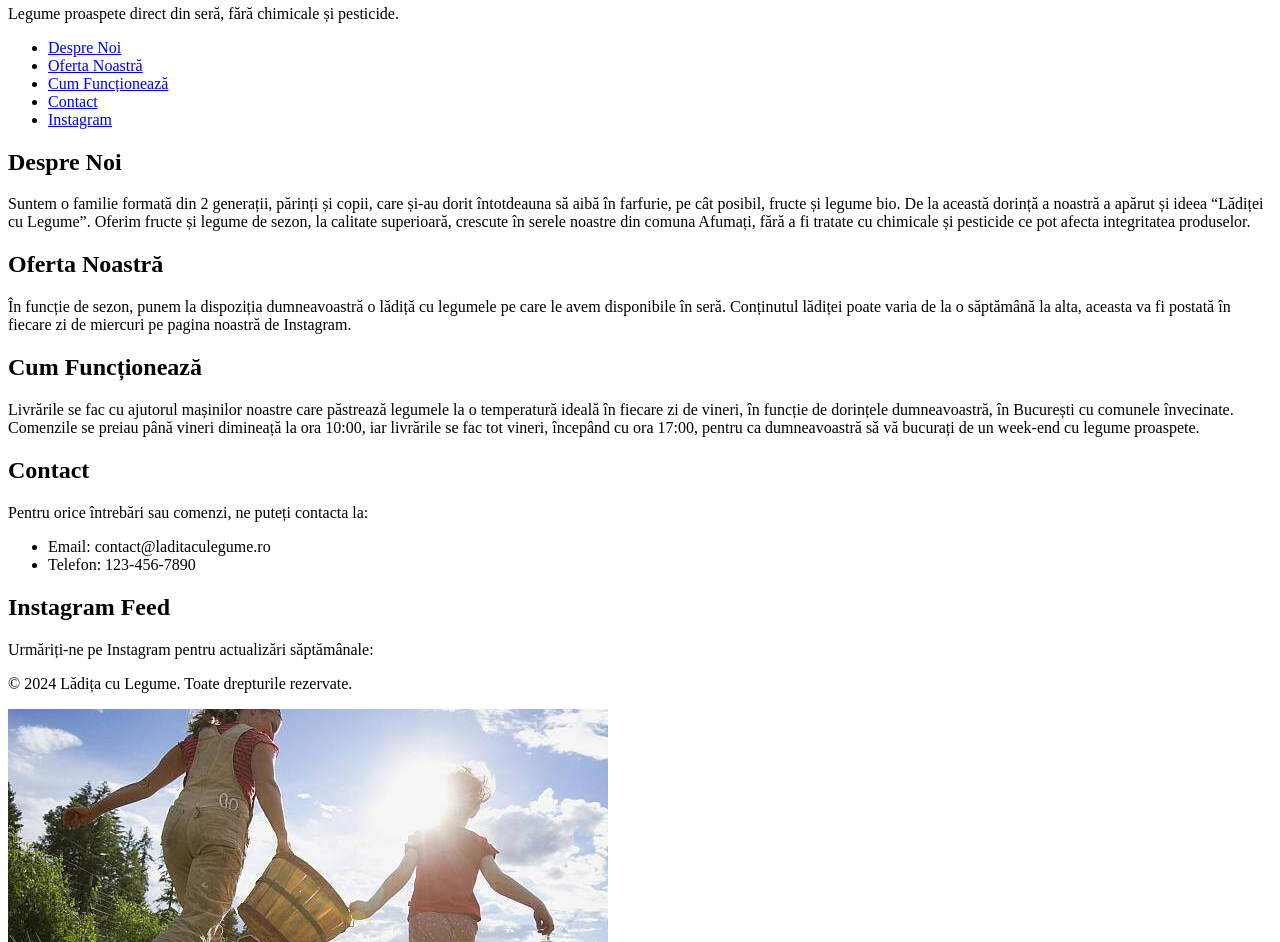
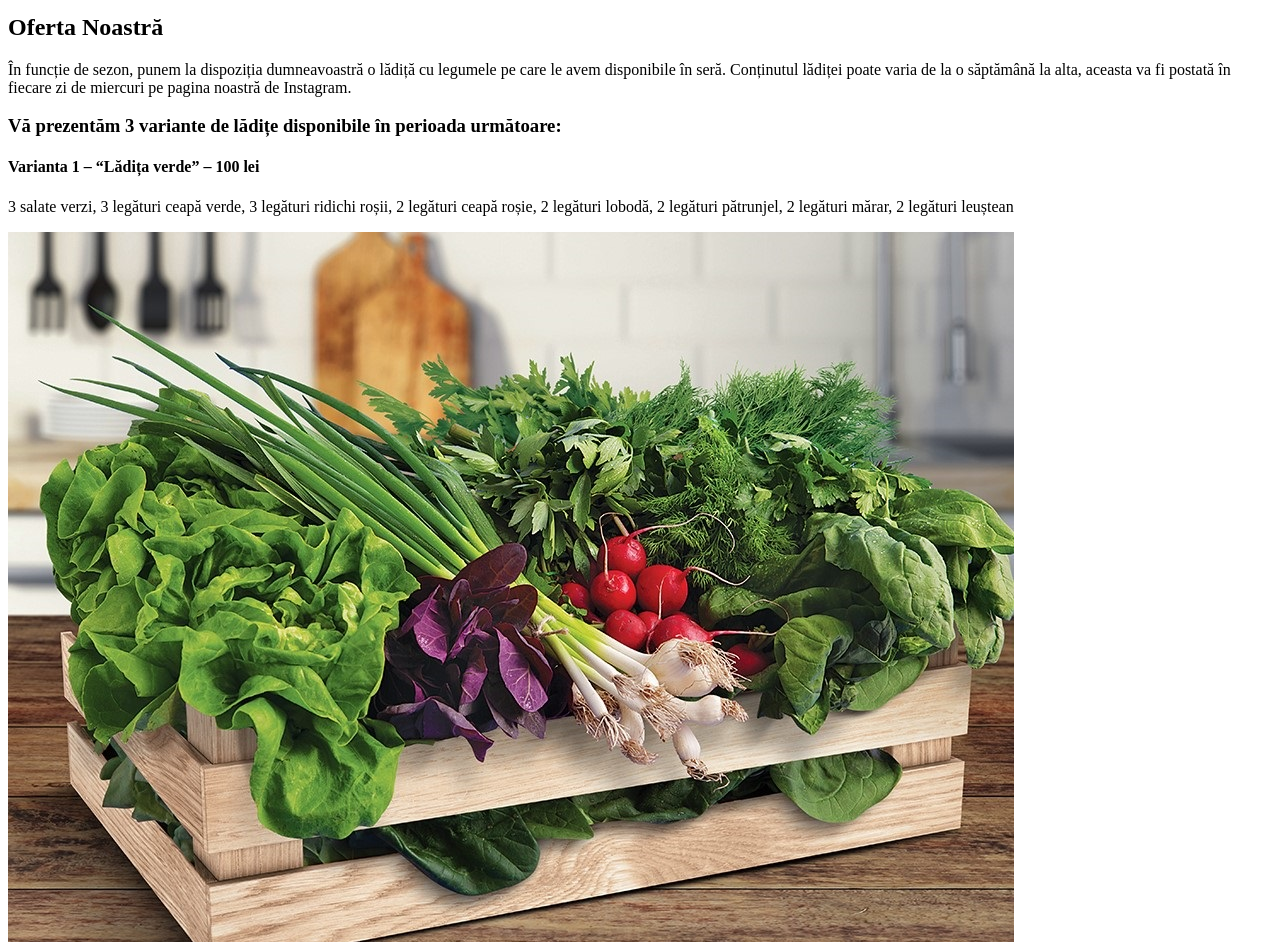
Before and after one commit to Andreea7777/ladita-cu-legume, a plain HTML site: page index.html in a window 1280 px wide. Shown: the part 313-1255 px from the top of the page. Drawn offline with Linux system fonts and the light colour scheme.

Commit message:
Update index.html

```diff
--- a/index.html
+++ b/index.html
@@ -26,66 +26,8 @@
         </section>
         <section id="despre-noi">
             <h2>Despre Noi</h2>
-    <p><!DOCTYPE html>
-<html>
-<head>
-    <title>Lădița cu Legume – Legume proaspete direct din seră</title>
-    <link rel="stylesheet" type="text/css" href="style.css">
-</head>
-<body>
-    <header>
-        <h1>Bine ați venit la Lădița cu Legume</h1>
-        <p>Legume proaspete direct din seră, fără chimicale și pesticide.</p>
-        <nav>
-            <ul>
-                <li><a href="#despre-noi">Despre Noi</a></li>
-                <li><a href="#oferta-noastra">Oferta Noastră</a></li>
-                <li><a href="#cum-functioneaza">Cum Funcționează</a></li>
-                <li><a href="#contact">Contact</a></li>
-                <li><a href="#instagram">Instagram</a></li>
-            </ul>
-        </nav>
-    </header>
-    <main>
-        <section id="slider">
-            <!-- Imagini slider -->
-        </section>
-        <section id="despre-noi">
-            <h2>Despre Noi</h2>
             <p>Suntem o familie formată din 2 generații, părinți și copii, care și-au dorit întotdeauna să aibă în farfurie, pe cât posibil, fructe și legume bio. De la această dorință a noastră a apărut și ideea “Lădiței cu Legume”. Oferim fructe și legume de sezon, la calitate superioară, crescute în serele noastre din comuna Afumați, fără a fi tratate cu chimicale și pesticide ce pot afecta integritatea produselor.</p>
         </section>
-        <section id="oferta-noastra">
-            <h2>Oferta Noastră</h2>
-            <p>În funcție de sezon, punem la dispoziția dumneavoastră o lădiță cu legumele pe care le avem disponibile în seră. Conținutul lădiței poate varia de la o săptămână la alta, aceasta va fi postată în fiecare zi de miercuri pe pagina noastră de Instagram.</p>
-        </section>
-        <section id="cum-functioneaza">
-            <h2>Cum Funcționează</h2>
-            <p>Livrările se fac cu ajutorul mașinilor noastre care păstrează legumele la o temperatură ideală în fiecare zi de vineri, în funcție de dorințele dumneavoastră, în București cu comunele învecinate. Comenzile se preiau până vineri dimineață la ora 10:00, iar livrările se fac tot vineri, începând cu ora 17:00, pentru ca dumneavoastră să vă bucurați de un week-end cu legume proaspete.</p>
-        </section>
-        <section id="contact">
-            <h2>Contact</h2>
-            <p>Pentru orice întrebări sau comenzi, ne puteți contacta la:</p>
-            <ul>
-                <li>Email: contact@laditaculegume.ro</li>
-                <li>Telefon: 123-456-7890</li>
-            </ul>
-        </section>
-        <section id="instagram">
-            <h2>Instagram Feed</h2>
-            <p>Urmăriți-ne pe Instagram pentru actualizări săptămânale:</p>
-            <!-- Include widget Instagram -->
-        </section>
-    </main>
-    <footer>
-        <p>&copy; 2024 Lădița cu Legume. Toate drepturile rezervate.</p>
-    </footer>
-</body>
-</html>
-</p>
-    <!-- Adaugă imaginea ferma-de-familie1.jpg -->
-    <img src="images/ferma-de-familie1.jpg" alt="Ferma de familie">
-    </section>
-        <section id="oferta-noastra">
         <section id="oferta-noastra">
             <h2>Oferta Noastră</h2>
             <p>În funcție de sezon, punem la dispoziția dumneavoastră o lădiță cu legumele pe care le avem disponibile în seră. Conținutul lădiței poate varia de la o săptămână la alta, aceasta va fi postată în fiecare zi de miercuri pe pagina noastră de Instagram.</p>
@@ -108,39 +50,4 @@
                 <!-- Adaugă imaginea ladita fructe.jpg -->
                 <img src="images/ladita fructe.jpg" alt="Ladita cu fructe">
             </div>
-    <p>Imaginile sunt cu titlu informativ iar conținutul lădiței poate să difere în funcție de disponibilitate. Pentru a afla ce bunătăți conțin lădițele noastre, vă așteptăm în fiecare miercuri pe pagina noastră de Instagram <a href="https://www.instagram.com/laditaculegume" target="_blank">@laditaculegume</a>. Vă așteptăm cu mare drag!</p>
-</section>
-
-        <section id="cum-functioneaza">
-            <h2>Cum Funcționează</h2>
-            <p>Livrările se fac cu ajutorul mașinilor noastre care păstrează legumele la o temperatură ideală în fiecare zi de vineri, în funcție de dorințele dumneavoastră, în București cu comunele învecinate. Comenzile se preiau până vineri dimineață la ora 10:00, iar livrările se fac tot vineri, începând cu ora 17:00, pentru ca dumneavoastră să vă bucurați de un week-end cu legume proaspete.</p>
-        </section>
-        <section id="contact">
-            <h2>Contact</h2>
-            <p>Pentru orice întrebări sau comenzi, ne puteți contacta la:</p>
-            <ul>
-                <li>Email: contact@laditaculegume.ro</li>
-                <li>Telefon: 123-456-7890</li>
-            </ul>
-            <form action="submit_contact_form.php" method="post">
-                <label for="name">Nume:</label>
-                <input type="text" id="name" name="name" required>
-                <label for="email">Email:</label>
-                <input type="email" id="email" name="email" required>
-                <label for="message">Mesaj:</label>
-                <textarea id="message" name="message" required></textarea>
-                <button type="submit">Trimite</button>
-            </form>
-        </section>
-        <section id="instagram">
-            <h2>Instagram Feed</h2>
-            <p>Urmăriți-ne pe Instagram pentru actualizări săptămânale:</p>
-            <!-- Include widget Instagram -->
-            <div id="instagram-feed"></div>
-        </section>
-    </main>
-    <footer>
-        <p>&copy; 2024 Lădița cu Legume. Toate drepturile rezervate.</p>
-    </footer>
-</body>
-</html>
+            <p>Imaginile sunt cu titlu informativ iar conținutul lădiței poate să difere în funcție de disponibilitate. Pentru a afla ce bunătăți conțin lădițele noastre, vă așteptăm în fiecare miercuri pe pagina noastră de Instagram <a href="https://www.instagram.com/laditaculegume"
```
Lines whose indentation alone changed are shown as unchanged.
